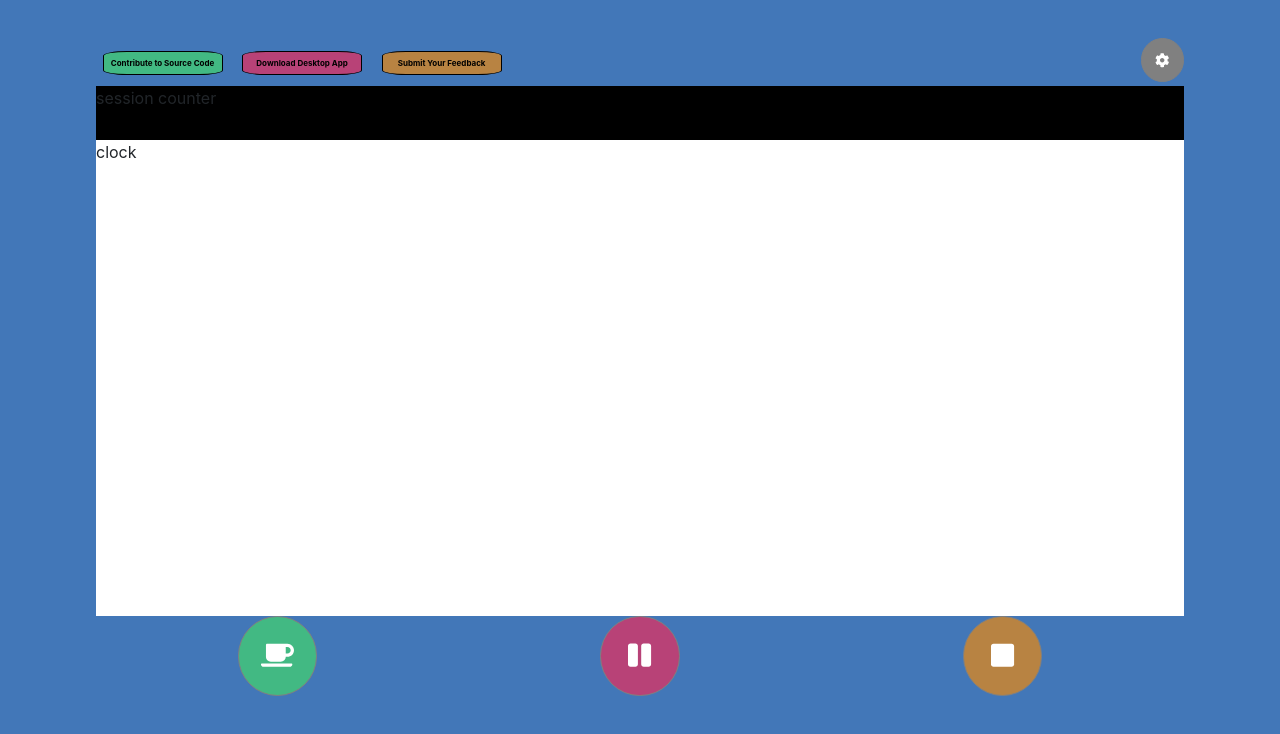
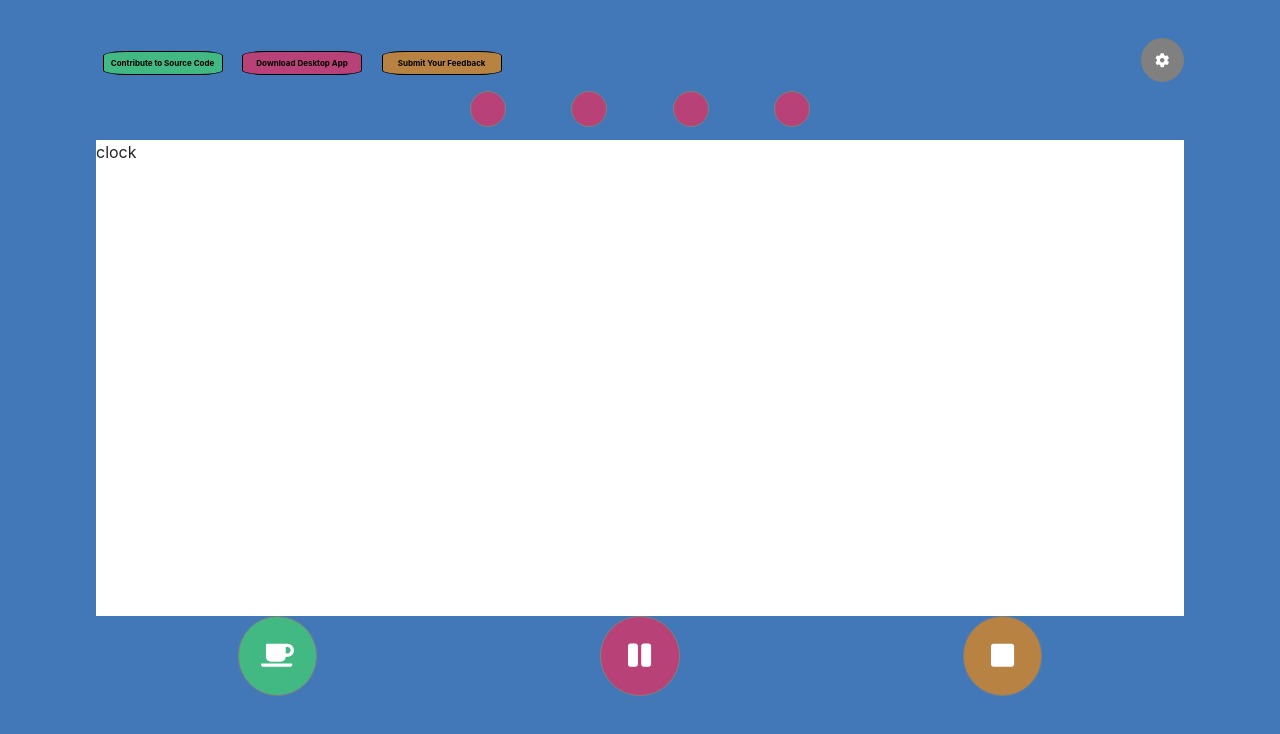
Before and after one commit to moomoolive/pomdoro_timer, a Vue app in the folder code/: page / in a window 1280 px wide. Shown: the top 734 px of the page. Built offline with nearby package versions, Linux system fonts and the light colour scheme.

Commit message:
made session indicator

```diff
--- a/code/src/components/clock.vue
+++ b/code/src/components/clock.vue
@@ -1,7 +1,7 @@
 <template>
     <div>
-        <div style="height: 8%; background: black">
-            session counter
+        <div style="height: 8%;">
+            <sessions-indicator />
         </div>
         <div style="height: 70%; background: white">
             clock
@@ -16,11 +16,13 @@
 
 <script>
 import clockButtonGroup from './clockComponents/clockButtonGroup.vue'
+import sessionsIndicator from './clockComponents/sessionsIndicator.vue'
 
 export default {
     name: 'clock',
     components: {
-        clockButtonGroup
+        clockButtonGroup,
+        sessionsIndicator
     },
     data() {
         return {
--- /dev/null
+++ b/code/src/components/clockComponents/sessionsIndicator.vue
@@ -0,0 +1,64 @@
+<template>
+    <div class="container" :style="`width: ${workSessions * 10}%;`">
+        <div
+        v-for="x in workSessions"
+        :key="x"
+        :class="'indicator ' + classType(x)"
+        >
+        </div>
+    </div>
+</template>
+
+<script>
+export default {
+    name: 'sessionsIndicator',
+    methods: {
+        classType(value) {
+            if (value < this.currentSession) return 'finished'
+            else if (value == this.currentSession) return 'active'
+            else return 'notFinished'
+        }
+    },
+    computed:{
+        workSessions() {
+            return this.$store.state.timeIntervals.workSessions
+        },
+        currentSession() {
+            return this.$store.state.timeIntervals.currentSession
+        }
+    }
+}
+</script>
+
+<style lang="scss" scoped>
+.container {
+    display: flex;
+    margin-left: auto;
+    margin-right: auto;
+    text-align: center;
+}
+
+.indicator {
+    border-radius: 50%;
+    height: 4.5vh;
+    width: 4.5vh;
+    margin-left: auto;
+    margin-right:auto;
+    position: relative;
+    top: 10%;
+    border-style: solid;
+    border-color: grey;
+    border-width: 0.1vh;
+    &.finished{background: $primaryColor;}
+    &.active{
+        background: $primaryColor;
+        animation: blinkingBackground 2s infinite;
+        @keyframes blinkingBackground{
+            0%		{ background-color: $primaryColor;}
+            50%		{ background-color: $secondaryColor;}
+            100%	{ background-color: $primaryColor;}
+        }
+    }
+    &.notFinished{background: $secondaryColor;}
+}
+</style>
--- a/code/src/components/selectionComponents/workSessions.vue
+++ b/code/src/components/selectionComponents/workSessions.vue
@@ -30,10 +30,14 @@ export default {
     },
     methods:{
         incrementWorkSessions(number) {
-            if (this.display > 1) {
-            this.$store.dispatch('incrementSesssionNumber', number)
-            } else {
-                alert('You cannot have less than 1 work session!')
+            if (this.display - 1 <= 0 && number === -1) {
+                alert(`You cannot have less than 1 work sessions!`)
+            }
+            else if (this.display + 1 >= 11 && number === 1) {
+                alert(`You cannot have more than 10 work sessions!`)
+            }
+            else {
+                this.$store.dispatch('incrementSesssionNumber', number)
             }
         }
     },
```
